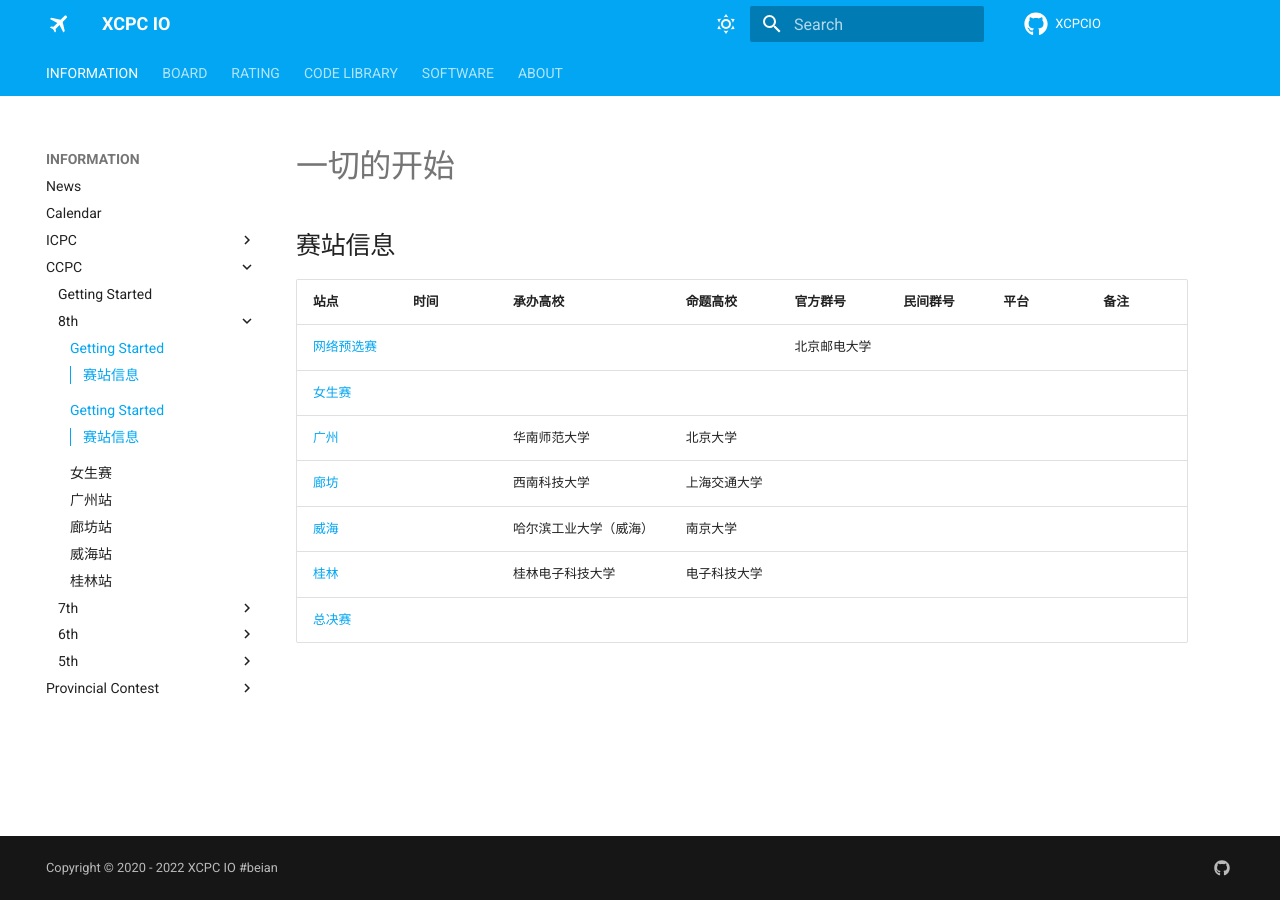
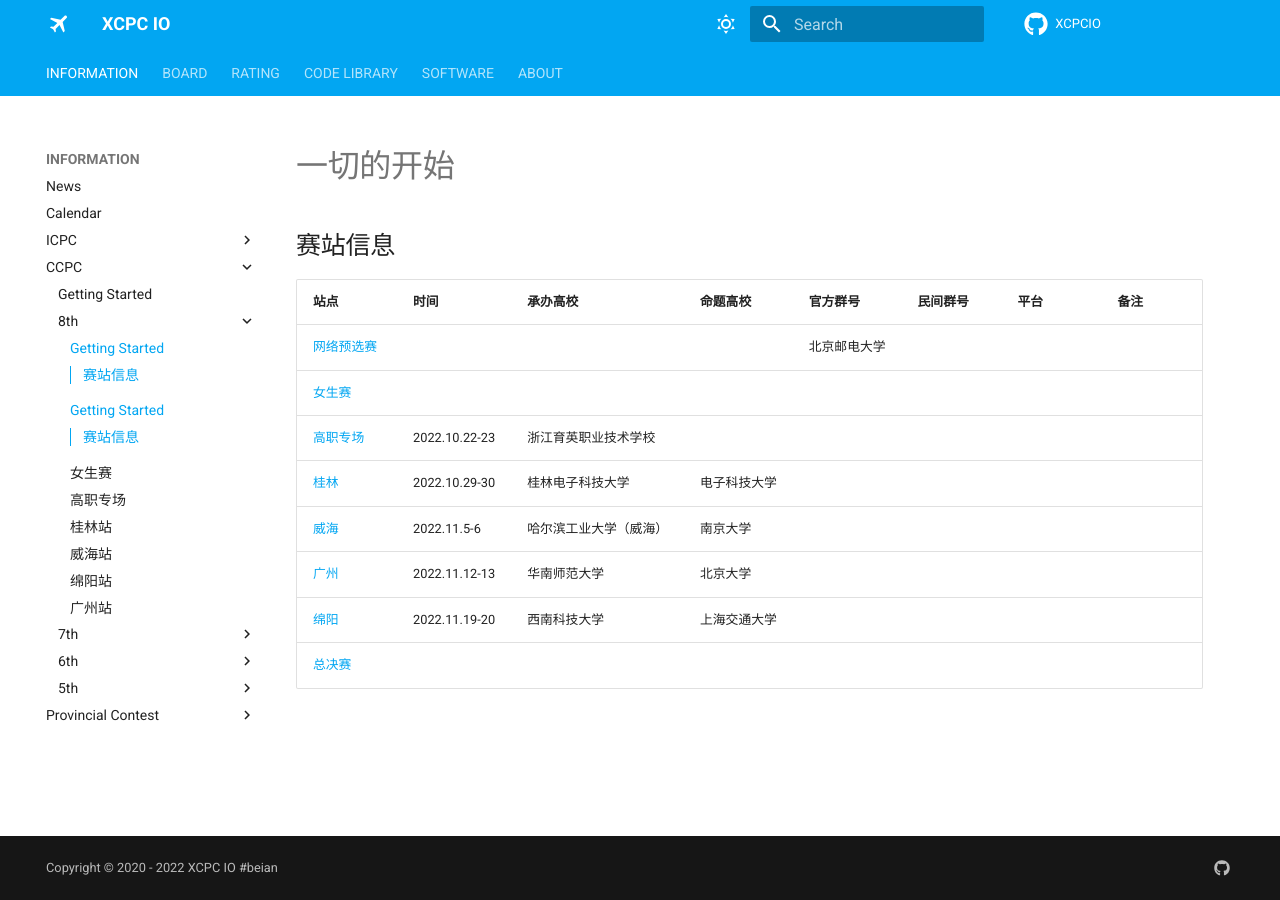
Before and after one commit to xcpcio/docs, an MkDocs documentation site: the page built from docs/info/ccpc/8th/index.md, in a window 1280 px wide. Built offline with MkDocs 1.6.1 and Material for MkDocs 9.7.7, drawn with Linux system fonts in a browser that asks for light colours; comment, search, counter and statistics services are not loaded.

Commit message:
feat: ccpc 8th update

```diff
--- a/docs/info/ccpc/8th/index.md
+++ b/docs/info/ccpc/8th/index.md
@@ -2,12 +2,13 @@
 
 ## 赛站信息
 
-| 站点                                   | 时间 | 承办高校               | 命题高校     | 官方群号     | 民间群号 | 平台 | 备注 |
-| :------------------------------------- | :--- | :--------------------- | :----------- | :----------- | :------- | :--- | :--- |
-| [网络预选赛](./preliminary-contest.md) |      |                        |              | 北京邮电大学 |          |      |      |
-| [女生赛](./girl.md)                    |      |                        |              |              |          |      |      |
-| [广州](./guangzhou.md)                 |      | 华南师范大学           | 北京大学     |              |          |      |      |
-| [廊坊](./langfang.md)                  |      | 西南科技大学           | 上海交通大学 |              |          |      |      |
-| [威海](./weihai.md)                    |      | 哈尔滨工业大学（威海） | 南京大学     |              |          |      |      |
-| [桂林](./guilin.md)                    |      | 桂林电子科技大学       | 电子科技大学 |              |          |      |      |
-| [总决赛](./final.md)                   |      |                        |              |              |          |      |      |
+| 站点                                   | 时间          | 承办高校               | 命题高校     | 官方群号     | 民间群号 | 平台 | 备注 |
+| :------------------------------------- | :------------ | :--------------------- | :----------- | :----------- | :------- | :--- | :--- |
+| [网络预选赛](./preliminary-contest.md) |               |                        |              | 北京邮电大学 |          |      |      |
+| [女生赛](./girl.md)                    |               |                        |              |              |          |      |      |
+| [高职专场](./gaozhi.md)                | 2022.10.22-23 | 浙江育英职业技术学校   |              |              |          |      |      |
+| [桂林](./guilin.md)                    | 2022.10.29-30 | 桂林电子科技大学       | 电子科技大学 |              |          |      |      |
+| [威海](./weihai.md)                    | 2022.11.5-6   | 哈尔滨工业大学（威海） | 南京大学     |              |          |      |      |
+| [广州](./guangzhou.md)                 | 2022.11.12-13 | 华南师范大学           | 北京大学     |              |          |      |      |
+| [绵阳](./mianyang.md)                  | 2022.11.19-20 | 西南科技大学           | 上海交通大学 |              |          |      |      |
+| [总决赛](./final.md)                   |               |                        |              |              |          |      |      |
--- a/mkdocs.yml
+++ b/mkdocs.yml
@@ -216,10 +216,11 @@ nav:
               - Getting Started: info/ccpc/8th/index.md
               - 网络选拔赛: info/ccpc/8th/index.md
               - 女生赛: info/ccpc/8th/girl.md
+              - 高职专场: info/ccpc/8th/gaozhi.md
+              - 桂林站: info/ccpc/8th/guilin.md
+              - 威海站: info/ccpc/8th/weihai.md
+              - 绵阳站: info/ccpc/8th/mianyang.md
               - 广州站: info/ccpc/8th/guangzhou.md
-              - 廊坊站: info/ccpc/8th/langfang.md
-              - 威海站: info/ccpc/8th/weihai.md
-              - 桂林站: info/ccpc/8th/guilin.md
           - "7th":
               - Getting Started: info/ccpc/7th/index.md
               - 网络选拔赛: info/ccpc/7th/preliminary-contest.md
```
Also changed, not shown: docs/info/ccpc/8th/gaozhi.md (added, +1 -0 lines), docs/info/ccpc/8th/langfang.md (deleted, +0 -1 lines), docs/info/ccpc/8th/mianyang.md (added, +1 -0 lines).
